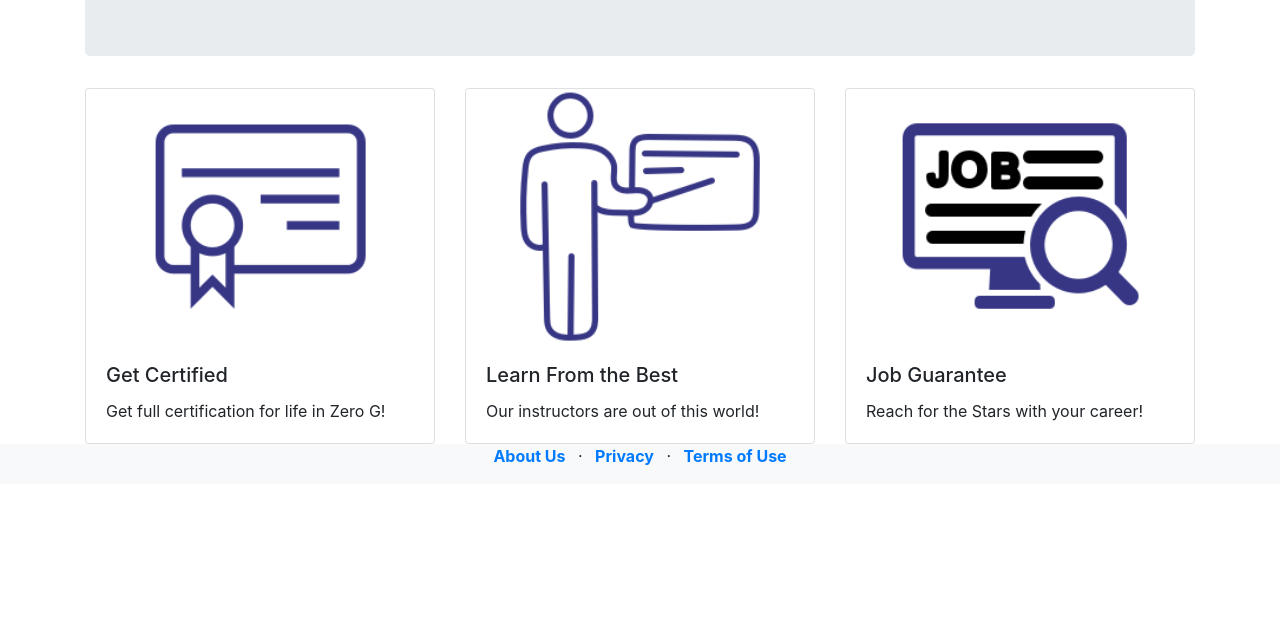
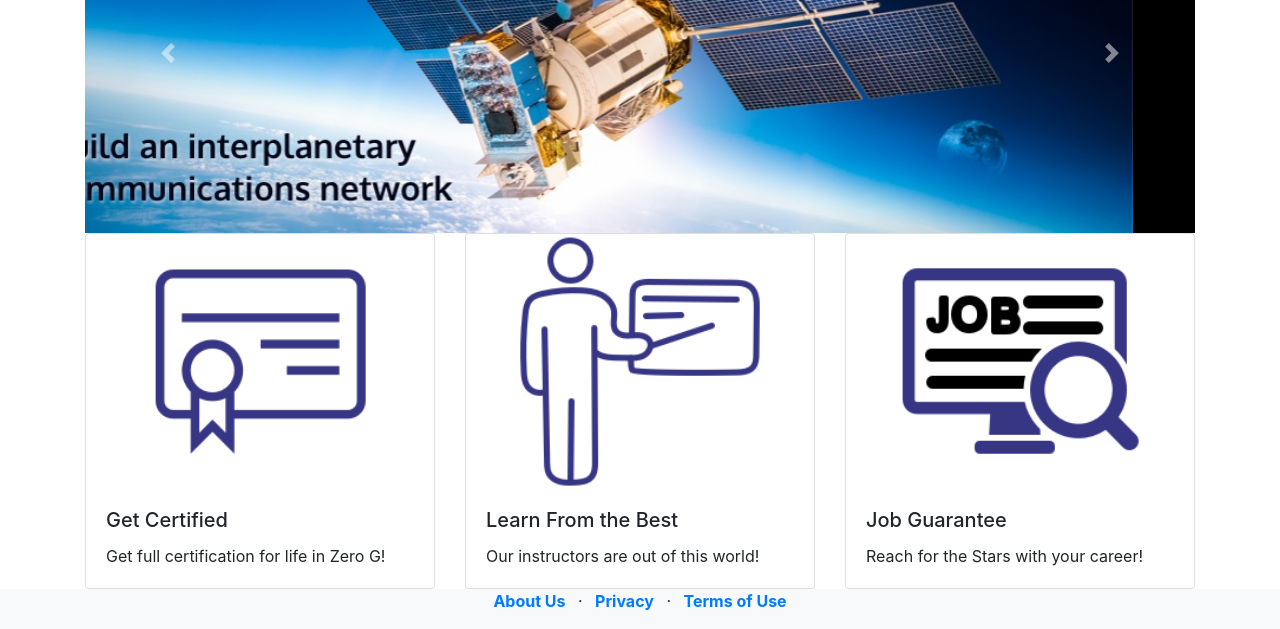
Before and after one commit to bartek-swiderski92/OC, a plain HTML site: page bootstrap/first-task/index.html in a window 1280 px wide. Shown: the part 194-823 px from the top of the page. Before the commit the page ends 800 px from the top, so only its background shows below. Drawn offline with nearby package versions, Linux system fonts and the light colour scheme.

Commit message:
add carousel to home page

```diff
--- a/bootstrap/first-task/index.html
+++ b/bootstrap/first-task/index.html
@@ -40,13 +40,34 @@
     </div>
 
     <div class="container">
-        <div class="row">
+        <!-- <div class="row">
             <div class="col">
                 <div class="jumbotron">
                     <h1>Welcome to the Space School!</h1>
                 </div>
             </div>
+        </div> -->
+        <div id="carouselControls" class="carousel slide" data-ride="carousel">
+            <div class="carousel-inner">
+                <div class="carousel-item active"><img src="images/carousel/satellite.jpg" alt="satellite"
+                        class="d-block w-100">
+                </div>
+                <div class="carousel-item"><img src="images/carousel/spacewalk.jpg" alt="astrounaout in space"
+                        class="d-block w-100">
+                </div>
+            </div>
+            <a href="#carouselControls" class="carousel-control-prev" role="button" data-slide="prev">
+                <span class="carousel-control-prev-icon" aria-hidden="true" ></span>
+                <span class="sr-only">Previous</span>
+            </a>
+            <a href="#carouselControls" class="carousel-control-next" role="button" data-slide="next">
+                <span class="carousel-control-next-icon" aria-hidden="true" ></span>
+                <span class="sr-only">Next</span>
+            </a>
         </div>
+        <!-- <div class="alert alert-success" role="alert">
+            You’ve successfully done the thing you did!
+        </div> -->
         <div class="row">
             <div class="col-12 col-lg-4">
                 <div class="card">
```
Also changed, not shown: bootstrap/first-task/images/carousel/satellite.jpg (added), bootstrap/first-task/images/carousel/spacewalk.jpg (added), 2 other files.
